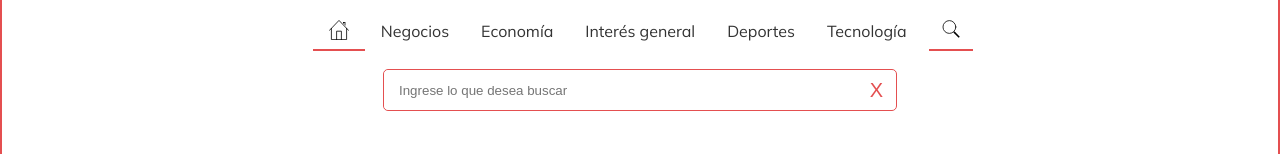
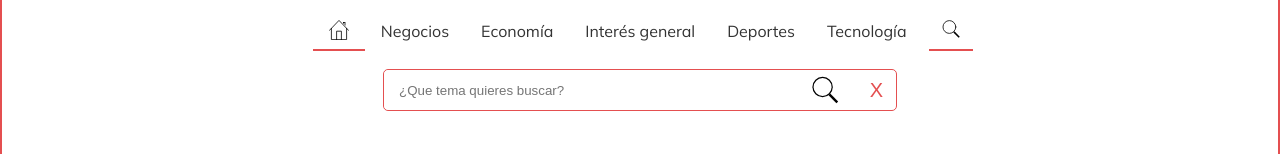
Before and after one commit to fredyzz/newsfeed-react-redux, a React (Create React App) app: page / in a window 1280 px wide. Both pictures are taken after a click on the button 950 px from the left and 198 px from the top of the page. Shown: the part 167-321 px from the top of the page. Built offline with nearby package versions, Linux system fonts and the light colour scheme.

Commit message:
Searchbar search button added

```diff
--- a/src/components/SearchBar.js
+++ b/src/components/SearchBar.js
@@ -1,13 +1,38 @@
-import React from 'react'
+import React, { useState } from 'react'
 
 const SearchBar = ({ searchMode, setSearchMode }) => {
-	const handleClick = () => {
+	const [searchKey, setSearchKey] = useState('')
+
+	const disableSearchMode = () => {
 		setSearchMode(!searchMode)
 	}
+
+	const handleInputChange = (e) => {
+		setSearchKey(e.target.value)
+	}
+
+	const handleSearch = () => {
+		if (searchKey) {
+			console.log(searchKey)
+			clearSearch()
+		}
+	}
+
+	const clearSearch = () => setSearchKey('')
+
 	return (
 		<div className="searchbar">
-			<input type="text" placeholder="Ingrese lo que desea buscar" />
-			<button onClick={handleClick}>X</button>
+			<input
+				value={searchKey}
+				type="text"
+				placeholder="¿Que tema quieres buscar?"
+				onChange={handleInputChange}
+				onFocus={clearSearch}
+			/>
+			<button onClick={handleSearch}>
+				<img src={require('../images/icon_search.svg')} alt="search icon" />
+			</button>
+			<button onClick={disableSearchMode}>X</button>
 		</div>
 	)
 }
--- a/src/components/styles/navbar.css
+++ b/src/components/styles/navbar.css
@@ -53,7 +53,6 @@
 
 .searchbar {
 	display: flex;
-	width: 90vw;
 	margin: 20px auto;
 	justify-content: space-between;
 	border: 1px solid var(--secondary-bg-color);
@@ -87,7 +86,17 @@
 	cursor: pointer;
 }
 
-@media screen and (min-width: 480px) {
+.searchbar button img {
+	width: 30px;
+	margin-right: 12px;
+	margin-top: -4px;
+}
+
+.searchbar svg * {
+	stroke: red;
+}
+
+@media screen and (min-width: 630px) {
 	nav ul {
 		display: flex;
 	}
```
